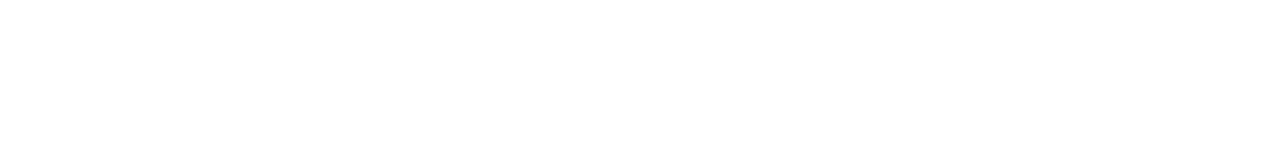
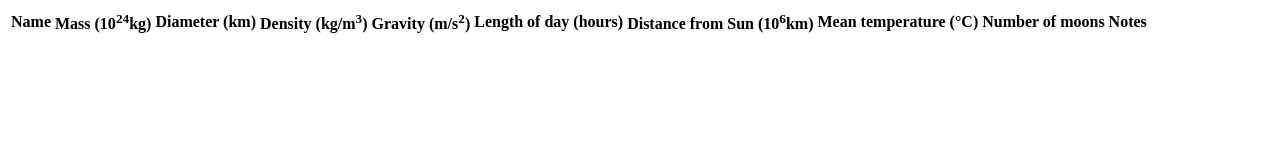
Before and after one commit to Jenziiy/code-draft, a plain HTML site: page index2.html in a window 1280 px wide. Drawn offline with Linux system fonts and the light colour scheme.

Commit message:
Add header to table

```diff
--- a/index2.html
+++ b/index2.html
@@ -1,9 +1,33 @@
+<!DOCTYPE html>
+<html lang="en">
+<head>
+  <meta charset="UTF-8">
+  <meta http-equiv="X-UA-Compatible" content="IE=chrome">
+  <meta name="viewport" content="width=device-width, initial-scale=1.0">
+  <title>Table</title>
+  <link rel="stylesheet" href="styles.css">
+</head>
+<body>
+
 <table>
   <thead>
-
+    <tr>
+      <th>Name</th>
+      <th>Mass (10<sup>24</sup>kg)</th>
+      <th>Diameter (km)</th>
+      <th>Density (kg/m<sup>3</sup>)</th>
+      <th>Gravity (m/s<sup>2</sup>)</th>
+      <th>Length of day (hours)</th>
+      <th>Distance from Sun (10<sup>6</sup>km)</th>
+      <th>Mean temperature (°C)</th>
+      <th>Number of moons</th>
+      <th>Notes</th>
+    </tr>
   </thead>
-
   <tbody>
 
   </tbody>
 </table>
+
+</body>
+</html>
```
